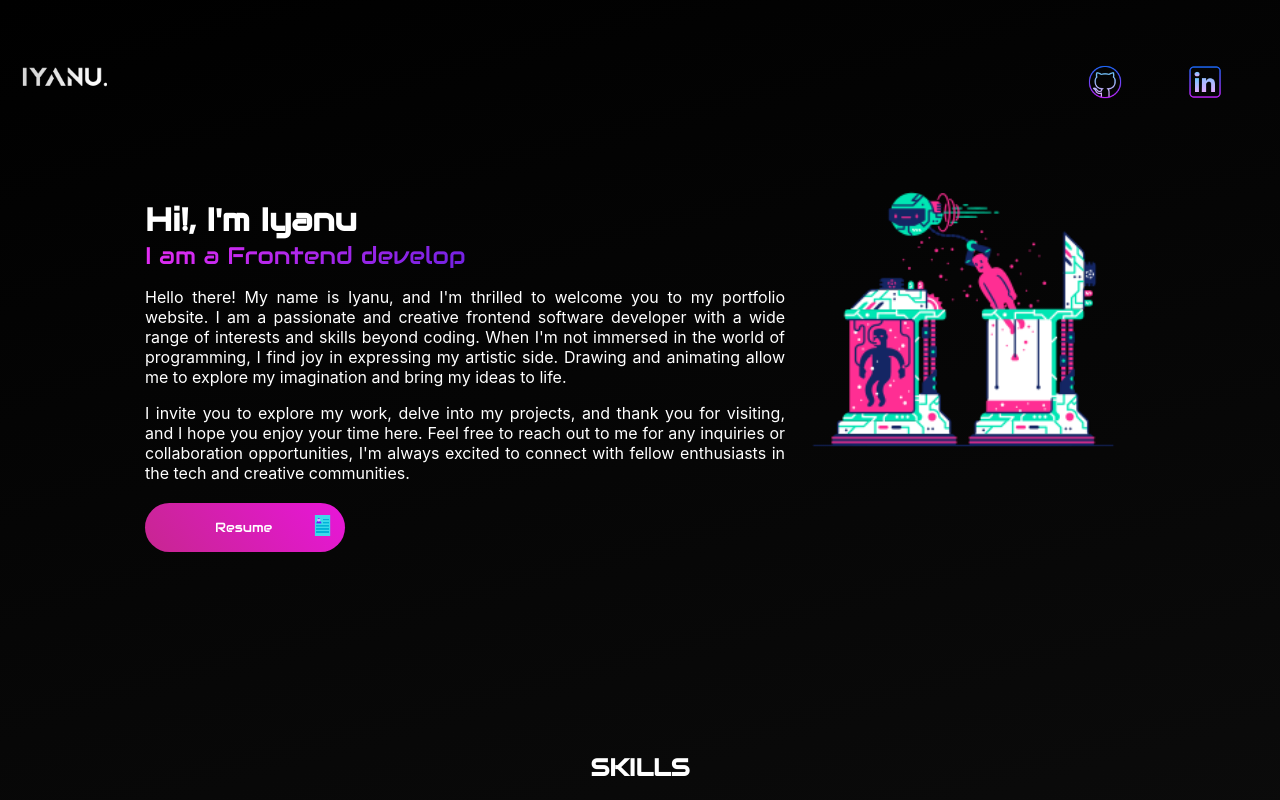
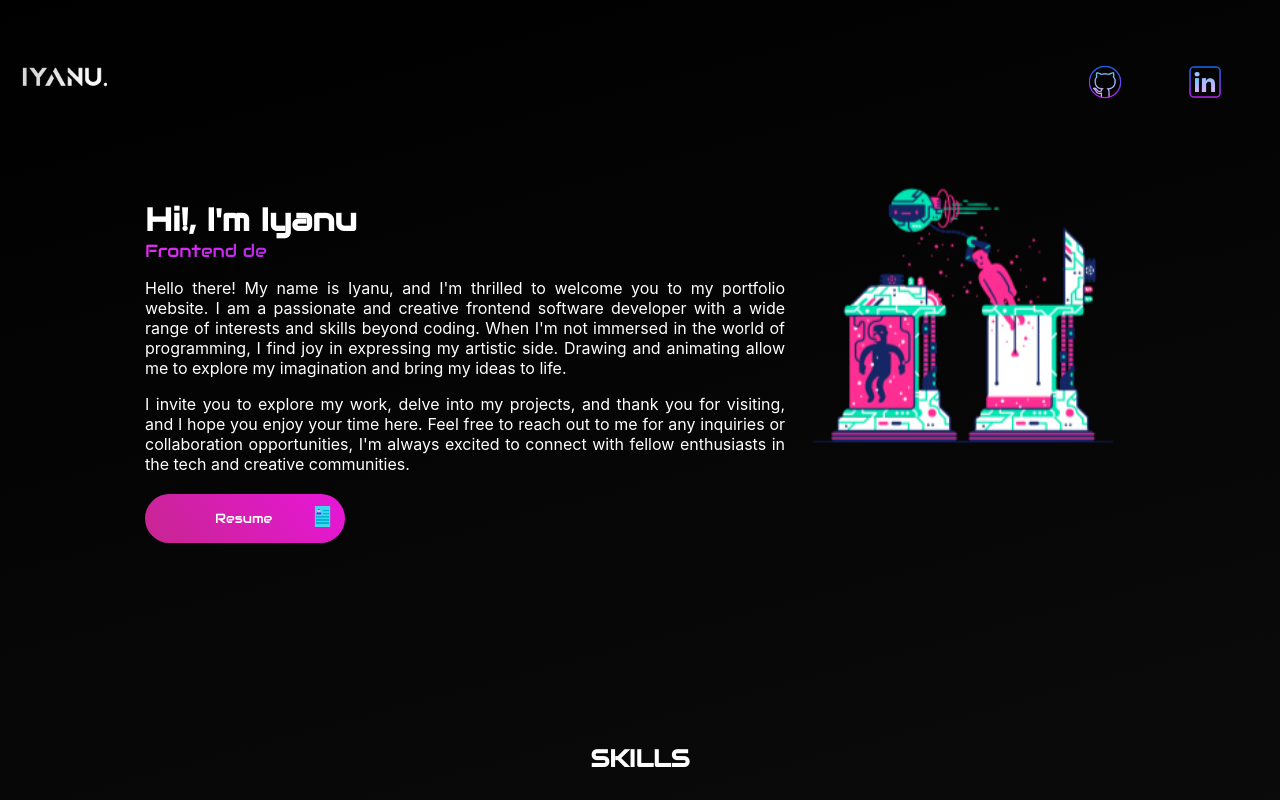
Before and after one commit to iyanu752/portfolio-build-v2, a React (Create React App) app: page / in a window 1280 px wide. Shown: the top 800 px of the page. Built offline with nearby package versions, Linux system fonts and the light colour scheme.

Commit message:
Add files via upload

```diff
--- a/src/App.css
+++ b/src/App.css
@@ -6,7 +6,9 @@
 * {
   box-sizing: border-box;
   margin-bottom: 0;
+
 }
+
 
 span {
   color: #ffffff;
@@ -473,6 +475,12 @@ background: linear-gradient(165deg, rgba(0,0,0,0) 0%, rgba(33,33,33,0) 100%);
 
 }
 
+.nav-bar.active {
+  margin-left: 0;
+  margin-right: 0;
+}
+
+
 p {
   color: #ffffff;
   text-align: center;
@@ -523,8 +531,9 @@ p {
 }
 
 .projects-btn {
-  width: 45%;
+  width: 50%;
   cursor: pointer;
+  background-color: #ffffff;
 }
 
 .input-box {
--- a/src/components/Main.js
+++ b/src/components/Main.js
@@ -17,13 +17,13 @@ function Main() {
                                 <span className="wrap"><TypeAnimation
                     sequence={[
                         // Same substring at the start will only be typed once, initially
-                        'I am a Frontend developer',
+                        ' Frontend developer',
                         1000,
-                        'I am a Frontend engineer',
+                        'Frontend engineer',
                         1000,
                     ]}
                     speed={50}
-                    style={{ fontSize: '1.5em', fontFamily: 'Audiowide' }}
+                    style={{ fontSize: '1.1em', fontFamily: 'Audiowide' }}
                     repeat={Infinity}
                     /></span>
                 <p>
```
Also changed, not shown: src/icons/favicon-32x32.png (added), 1 other file (tests, documents, lock files or other folders).
